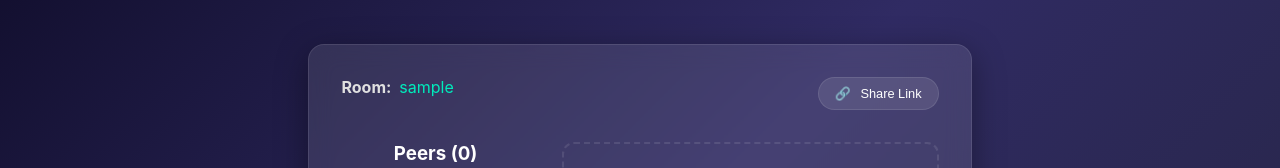
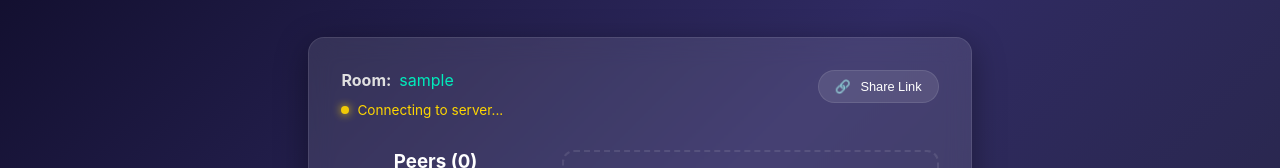
Before and after one commit to omaraflak/pigeon, a React (Vite) app in the folder client/: page / in a window 1280 px wide. Both pictures are taken after typing "Sample", "Sample" into the empty fields and a click on the button "Join Room". Shown: the part 129-297 px from the top of the page. Built offline with nearby package versions, Linux system fonts and the light colour scheme; no server answers.

Commit message:
add server connection status

```diff
--- a/client/src/components/Room.jsx
+++ b/client/src/components/Room.jsx
@@ -10,7 +10,7 @@ export default function Room() {
     const name = searchParams.get('user');
     const [copied, setCopied] = useState(false);
 
-    const { users, transfers, sendFile } = useWebRTC(roomId, name);
+    const { users, transfers, sendFile, connectionStatus } = useWebRTC(roomId, name);
 
     useEffect(() => {
         if (!name) {
@@ -51,9 +51,24 @@ export default function Room() {
     return (
         <div className="glass-card">
             <div style={{ display: 'flex', justifyContent: 'space-between', alignItems: 'flex-start', marginBottom: '2rem' }}>
-                <div style={{ display: 'flex', alignItems: 'center', gap: '0.5rem' }}>
-                    <span style={{ fontSize: '1rem', fontWeight: 'bold', color: 'var(--text-secondary)' }}>Room:</span>
-                    <span style={{ color: 'var(--accent-color)', fontSize: '1rem', lineHeight: 1 }}>{roomId}</span>
+                <div style={{ display: 'flex', flexDirection: 'column', gap: '0.75rem' }}>
+                    <div style={{ display: 'flex', alignItems: 'center', gap: '0.5rem' }}>
+                        <span style={{ fontSize: '1rem', fontWeight: 'bold', color: 'var(--text-secondary)' }}>Room:</span>
+                        <span style={{ color: 'var(--accent-color)', fontSize: '1rem', lineHeight: 1 }}>{roomId}</span>
+                    </div>
+                    <div style={{ display: 'flex', alignItems: 'center', gap: '0.5rem', fontSize: '0.85rem' }}>
+                        <div style={{
+                            width: '8px',
+                            height: '8px',
+                            borderRadius: '50%',
+                            background: connectionStatus === 'connected' ? '#00ecbc' : '#ffd700',
+                            animation: connectionStatus === 'connected' ? 'none' : 'pulse 1.5s ease-in-out infinite',
+                            boxShadow: connectionStatus === 'connected' ? '0 0 8px #00ecbc' : '0 0 8px #ffd700'
+                        }}></div>
+                        <span style={{ color: connectionStatus === 'connected' ? '#00ecbc' : '#ffd700' }}>
+                            {connectionStatus === 'connected' ? 'Connected' : 'Connecting to server...'}
+                        </span>
+                    </div>
                 </div>
                 <div style={{ display: 'flex', alignItems: 'center' }}>
                     <button
--- a/client/src/hooks/useWebRTC.js
+++ b/client/src/hooks/useWebRTC.js
@@ -14,6 +14,7 @@ export function useWebRTC(roomId, name) {
     const [users, setUsers] = useState([]); // List of users in room
     const usersRef = useRef([]); // Ref to access users in callbacks
     const [transfers, setTransfers] = useState({}); // { [fileId]: { type: 'upload'|'download', progress, fileName, peerName } }
+    const [connectionStatus, setConnectionStatus] = useState('connecting'); // 'connecting' | 'connected'
 
     const socketRef = useRef();
     const peersRef = useRef({}); // { [socketId]: RTCPeerConnection }
@@ -195,6 +196,7 @@ export function useWebRTC(roomId, name) {
             );
 
             socket.emit('join-room', { room: roomId, name, publicKey: exportedKey });
+            setConnectionStatus('connected');
         });
 
         socket.on('room-users', async (userList) => {
@@ -399,5 +401,5 @@ export function useWebRTC(roomId, name) {
         });
     };
 
-    return { users, transfers, sendFile };
+    return { users, transfers, sendFile, connectionStatus };
 }
--- a/client/src/index.css
+++ b/client/src/index.css
@@ -115,6 +115,18 @@ button:active {
   }
 }
 
+@keyframes pulse {
+
+  0%,
+  100% {
+    opacity: 1;
+  }
+
+  50% {
+    opacity: 0.5;
+  }
+}
+
 .room-grid {
   display: grid;
   grid-template-columns: 1fr 2fr;
```
Also changed, not shown: 1 other file (tests, documents, lock files or other folders).
